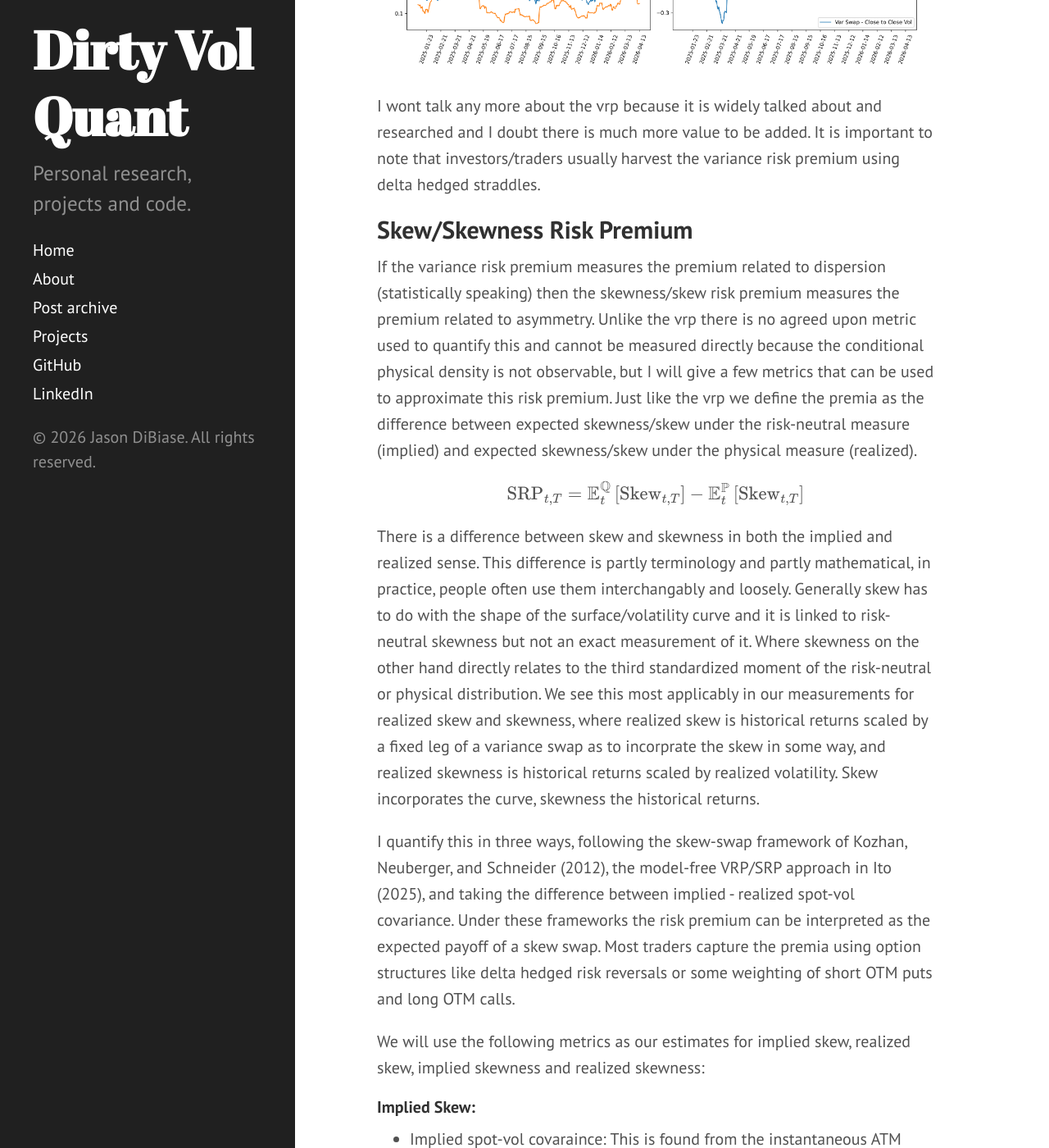
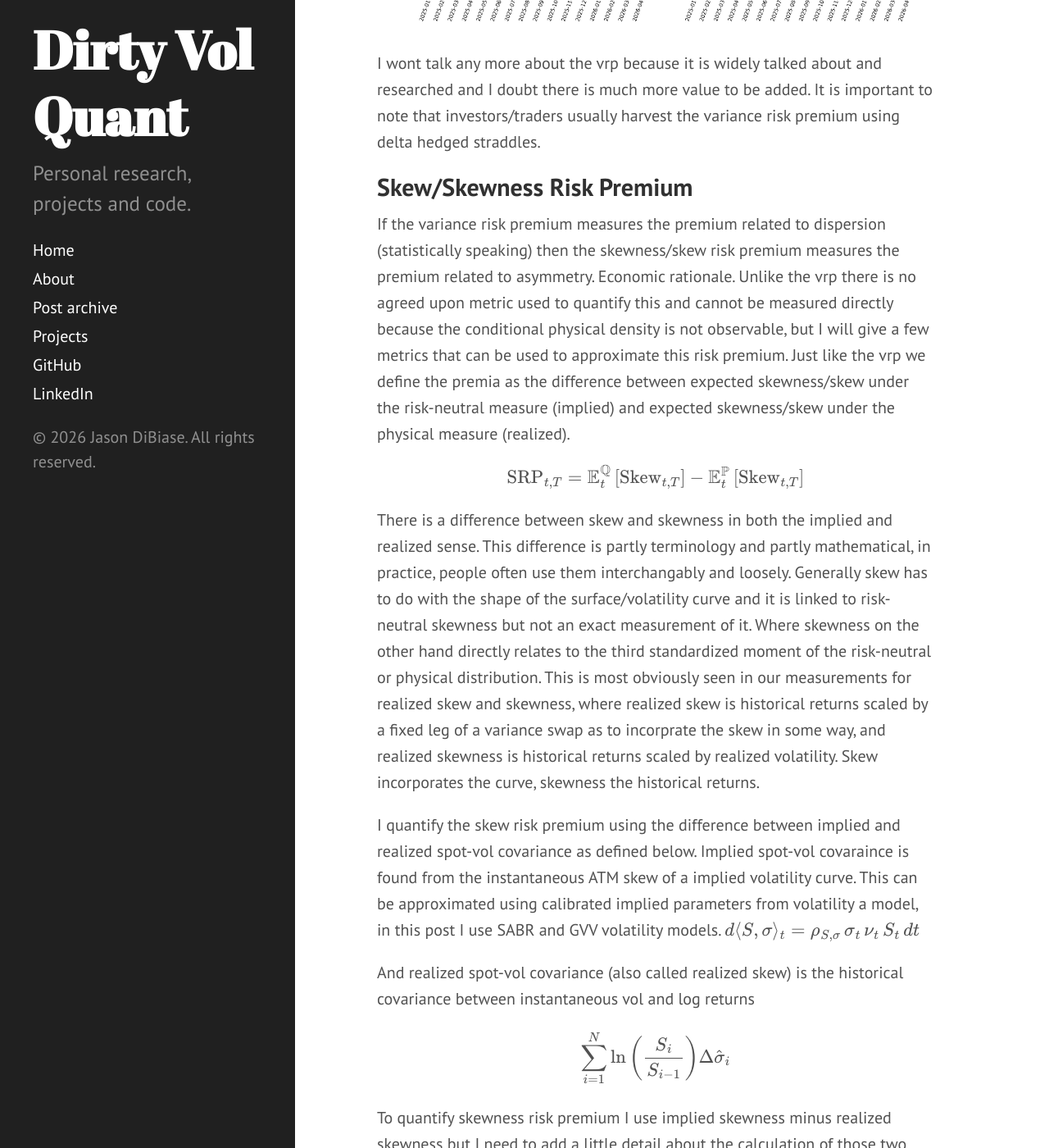
Before and after one commit to dibiasej/dibiasej.github.io, a Jekyll site: the page built from _posts/2026-05-24-Volatility-Surface-Risk-Premiums.md, in a window 1280 px wide and 1400 px high, scrolled down 3204 px. Shown: the whole window at 82% size. Built offline with Jekyll 4.4.1, drawn with Linux system fonts in a browser that asks for light colours; Markdown is read by kramdown in place of the engine named in the settings; some of the changed text lies outside the part shown.

Commit message:
fixed skew

```diff
--- a/_posts/2026-05-24-Volatility-Surface-Risk-Premiums.md
+++ b/_posts/2026-05-24-Volatility-Surface-Risk-Premiums.md
@@ -27,9 +27,7 @@
 
 The most famous risk premium is probably the equity risk premium which is the reward investors get for buying stocks rather than parking their money in a risk free asset or bank account.
 
-There are numerous risk premiums related to the volatility surface. Broadly speaking, if we can estimate a moment of the risk-neutral distribution implied by option prices and compare it with the corresponding moment of the physical, or realized, distribution, then we can define a potential risk premium around that difference. Practitioners will often estimate a risk premium by constructing a trading strategy and repeatedly trade it over a period of time. In this post, I want to discuss the risk premiums related to the first four moments of the return distribution
-
-These are the variance risk premium (vrp), skew risk premium, skewness risk premium and vol of vol risk premium (vvrp).
+There are numerous risk premiums related to the volatility surface. Broadly speaking, if we can estimate a moment of the risk-neutral distribution implied by option prices and compare it with the corresponding moment of the physical, or realized, distribution, then we can define a potential risk premium around that difference. Practitioners will often estimate a risk premium by constructing a trading strategy and repeatedly trade it over a period of time. In this post, I discuss several option-implied risk premia related to the shape and dynamics of the return distribution, including the variance risk premium, skew/skewness risk premium, and vol-of-vol risk premium
 
 ## Variance Risk Premium
 
@@ -49,7 +47,7 @@
 
 ## Skew/Skewness Risk Premium
 
-If the variance risk premium measures the premium related to dispersion (statistically speaking) then the skewness/skew risk premium measures the premium related to asymmetry. Unlike the vrp there is no agreed upon metric used to quantify this and cannot be measured directly because the conditional physical density is not observable, but I will give a few metrics that can be used to approximate this risk premium. Just like the vrp we define the premia as the difference between expected skewness/skew under the risk-neutral measure (implied) and expected skewness/skew under the physical measure (realized).
+If the variance risk premium measures the premium related to dispersion (statistically speaking) then the skewness/skew risk premium measures the premium related to asymmetry. Economic rationale. Unlike the vrp there is no agreed upon metric used to quantify this and cannot be measured directly because the conditional physical density is not observable, but I will give a few metrics that can be used to approximate this risk premium. Just like the vrp we define the premia as the difference between expected skewness/skew under the risk-neutral measure (implied) and expected skewness/skew under the physical measure (realized).
 
 $$
 \text{SRP}_{t,T}
@@ -65,9 +63,65 @@
 \right]
 $$
 
-There is a difference between skew and skewness in both the implied and realized sense. This difference is partly terminology and partly mathematical, in practice, people often use them interchangably and loosely. Generally skew has to do with the shape of the surface/volatility curve and it is linked to risk-neutral skewness but not an exact measurement of it. Where skewness on the other hand directly relates to the third standardized moment of the risk-neutral or physical distribution. We see this most applicably in our measurements for realized skew and skewness, where realized skew is historical returns scaled by a fixed leg of a variance swap as to incorprate the skew in some way, and realized skewness is historical returns scaled by realized volatility. Skew incorporates the curve, skewness the historical returns.
+There is a difference between skew and skewness in both the implied and realized sense. This difference is partly terminology and partly mathematical, in practice, people often use them interchangably and loosely. Generally skew has to do with the shape of the surface/volatility curve and it is linked to risk-neutral skewness but not an exact measurement of it. Where skewness on the other hand directly relates to the third standardized moment of the risk-neutral or physical distribution. This is most obviously seen in our measurements for realized skew and skewness, where realized skew is historical returns scaled by a fixed leg of a variance swap as to incorprate the skew in some way, and realized skewness is historical returns scaled by realized volatility. Skew incorporates the curve, skewness the historical returns.
 
-I quantify this in three ways, following the skew-swap framework of Kozhan, Neuberger, and Schneider (2012), the model-free VRP/SRP approach in Ito (2025), and taking the difference between implied - realized spot-vol covariance. Under these frameworks the risk premium can be interpreted as the expected payoff of a skew swap. Most traders capture the premia using option structures like delta hedged risk reversals or some weighting of short OTM puts and long OTM calls.
+I quantify the skew risk premium using the difference between implied and realized spot-vol covariance as defined below. Implied spot-vol covaraince is found from the instantaneous ATM skew of a implied volatility curve. This can be approximated using calibrated implied parameters from volatility a model, in this post I use SABR and GVV volatility models.
+$$
+d\langle S,\sigma\rangle_t
+=
+\rho_{S,\sigma}\,\sigma_t\,\nu_t\,S_t\,dt
+$$
+
+And realized spot-vol covariance (also called realized skew) is the historical covariance between instantaneous vol and log returns
+
+$$
+\sum_{i=1}^{N} \ln\left(\frac{S_i}{S_{i-1}}\right)\Delta \hat{\sigma}_i
+$$
+
+
+
+To quantify skewness risk premium I use implied skewness minus realized skewness but I need to add a little detail about the calculation of those two metrics. Implied skewness is a model-free metric derived from otm puts and calls, I follow the skew-swap framework of Kozhan, Neuberger, and Schneider (2012) and Ito (2025) to derive this. Under these frameworkds implied skewness is essentially the fixed leg of a skew swap divided by a variance/log contract. Neuberger directly defines the fixed leg of a skew swap as a entropy contract minus a log contract, but it can also be defined as a weighting of otm puts and calls.
+
+$$
+\operatorname{skew}_{t,T}
+=
+3
+\frac{
+v^{E}_{t,T} - v^{L}_{t,T}
+}{
+\left(v^{L}_{t,T}\right)^{3/2}
+}
+$$
+
+$$
+v^{L}_{t,T}
+=
+2
+\sum_{K_i \leq F_{t,T}}
+\frac{P_{t,T}(K_i)}{B_{t,T}K_i^2}
+\Delta I(K_i)
++
+2
+\sum_{K_i > F_{t,T}}
+\frac{C_{t,T}(K_i)}{B_{t,T}K_i^2}
+\Delta I(K_i)
+$$
+
+$$
+v^{E}_{t,T}
+=
+2
+\sum_{K_i \leq F_{t,T}}
+\frac{P_{t,T}(K_i)}{B_{t,T}K_iF_{t,T}}
+\Delta I(K_i)
++
+2
+\sum_{K_i > F_{t,T}}
+\frac{C_{t,T}(K_i)}{B_{t,T}K_iF_{t,T}}
+\Delta I(K_i)
+$$
+
+I quantify the risk premium in three ways, following the skew-swap framework of Kozhan, Neuberger, and Schneider (2012), the model-free VRP/SRP approach in Ito (2025), and taking the difference between implied - realized spot-vol covariance. Under these frameworks the risk premium can be interpreted as the expected payoff of a skew swap. Most traders capture the premia using option structures like delta hedged risk reversals or some weighting of short OTM puts and long OTM calls.
 
 We will use the following metrics as our estimates for implied skew, realized skew, implied skewness and realized skewness:
 
```
